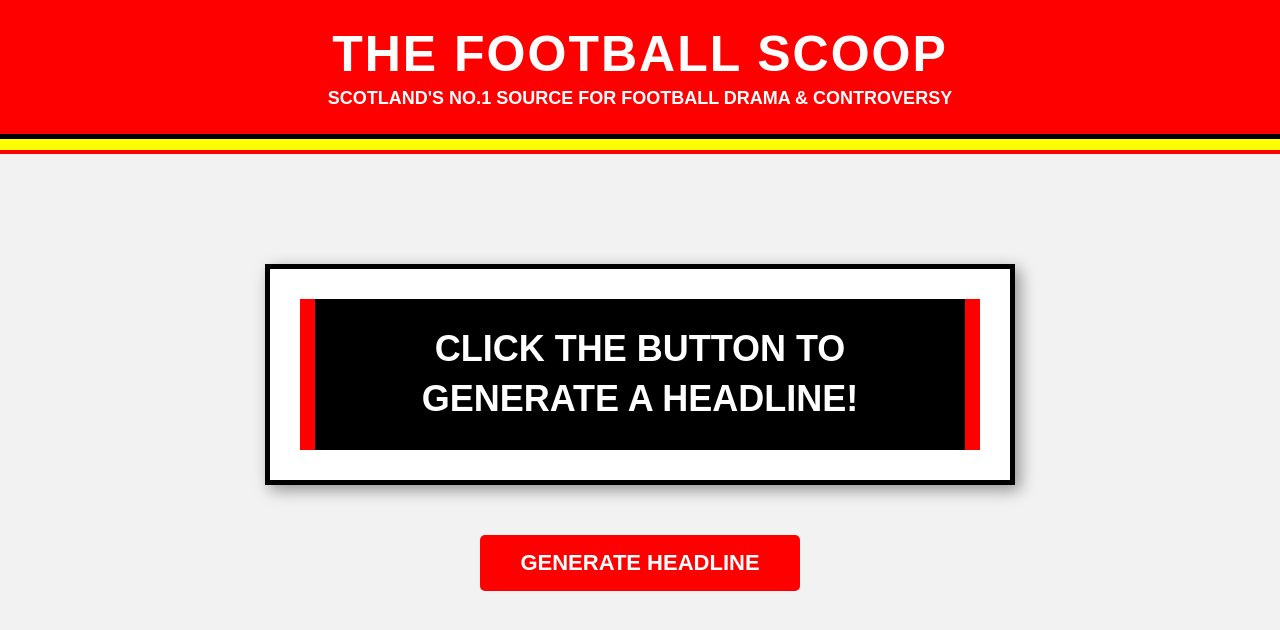
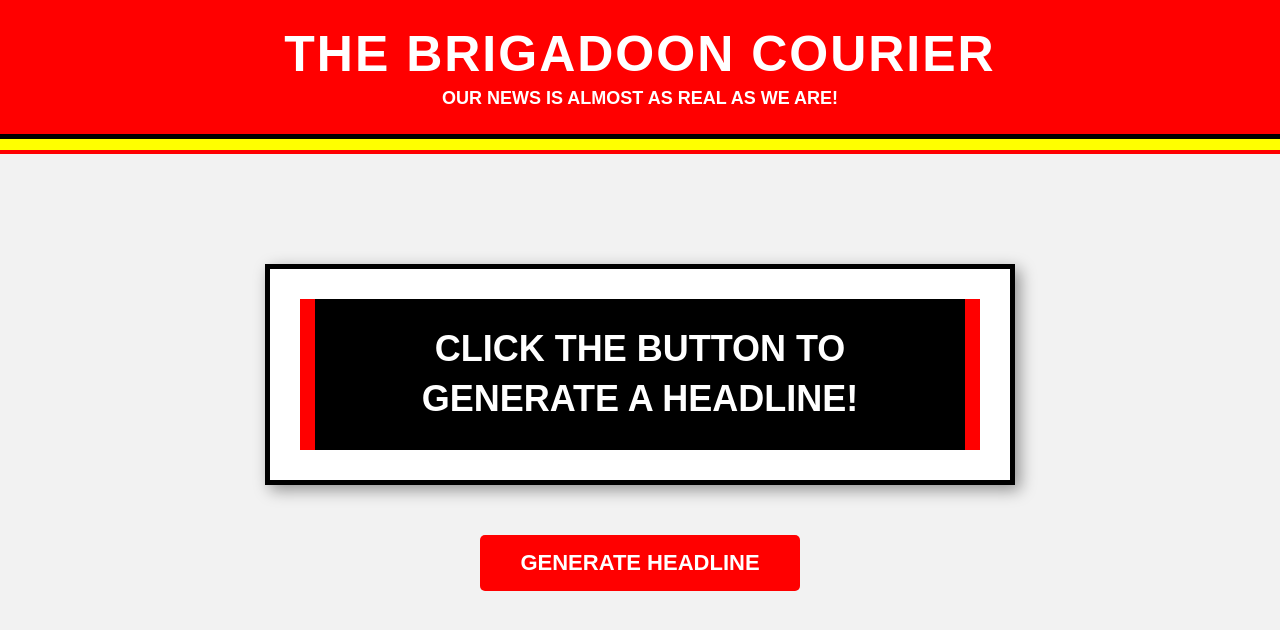
Before and after one commit to Mags98SF/scottishfootballheadlines, a plain HTML site: page index.html in a window 1280 px wide. Drawn offline with Linux system fonts and the light colour scheme.

Commit message:
Update index.html

```diff
--- a/index.html
+++ b/index.html
@@ -3,16 +3,16 @@
 <head>
     <meta charset="UTF-8">
     <meta name="viewport" content="width=device-width, initial-scale=1.0">
-    <title>The Football Scoop - Scottish Football Headlines</title>
+    <title>The Brigadoon Courier - Scottish Football Headlines</title>
     <link rel="stylesheet" href="styles.css">
 </head>
 <body>
 
-    <!-- Large Masthead -->
+    <!-- Large Newspaper Masthead -->
     <header class="masthead">
         <div class="container">
-            <div class="newspaper-title">THE FOOTBALL SCOOP</div>
-            <div class="newspaper-subtitle">SCOTLAND'S NO.1 SOURCE FOR FOOTBALL DRAMA & CONTROVERSY</div>
+            <div class="newspaper-title">THE BRIGADOON COURIER</div>
+            <div class="newspaper-subtitle">OUR NEWS IS ALMOST AS REAL AS WE ARE!</div>
         </div>
     </header>
 
@@ -24,9 +24,10 @@
         <div class="headline-container">
             <h1 id="headline">Click the button to generate a headline!</h1>
         </div>
-        <button onclick="generateHeadline()">Generate Headline</button>
+        <button id="generateButton">Generate Headline</button>
     </main>
 
     <script src="script.js"></script>
+
 </body>
 </html>
```
